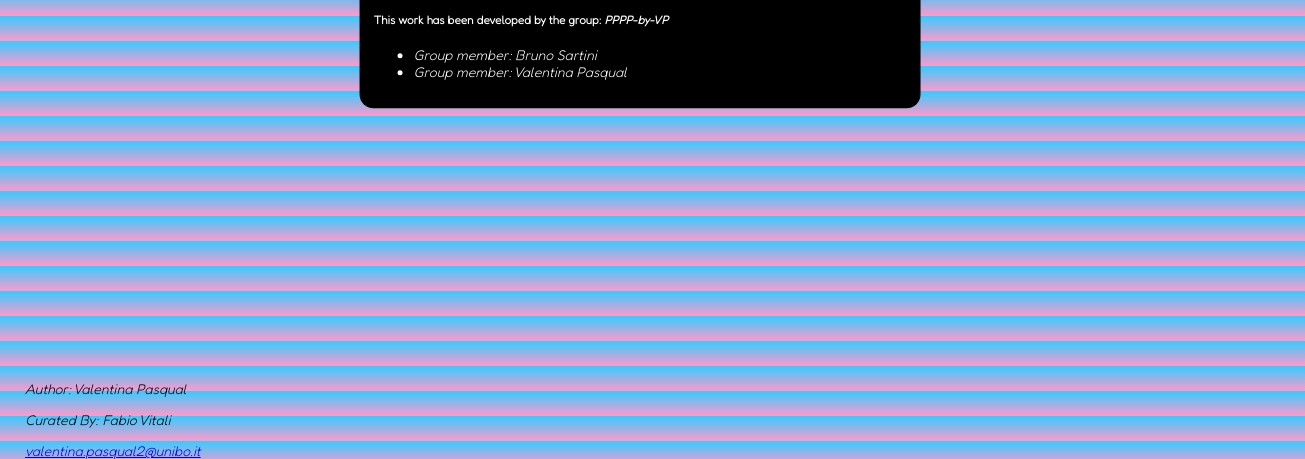
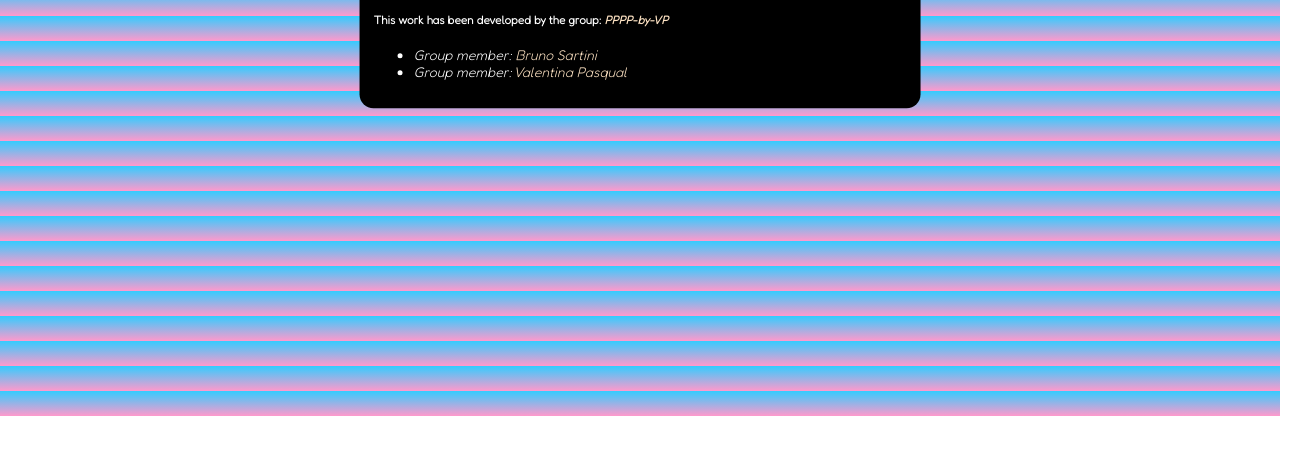
Before and after one commit to PPPP-by-PV/PV-TechWeb-project, a plain HTML site: page index.html in a window 1280 px wide. Shown: the part 384-843 px from the top of the page, 1305 px wide, since content can reach past the window. After the commit the page ends 800 px from the top, so only its background shows below. Drawn offline with Linux system fonts and the light colour scheme.

Commit message:
Update index and style

```diff
--- a/index.html
+++ b/index.html
@@ -12,19 +12,13 @@
 
     <h1>Welcome to PV-TechWeb-Project!</h1>
 
-    <h5>This work has been developed by the group: <i>PPPP-by-VP<i></h5>
+    <h5>This work has been developed by the group: <i><a href="https://github.com/PPPP-by-PV">PPPP-by-VP</a><i></h5>
       <ul>
-          <li>Group member: Bruno Sartini</li>
-          <li>Group member: Valentina Pasqual</li>
+          <li>Group member: <a href="https://github.com/br0ast">Bruno Sartini</a></li>
+          <li>Group member: <a href="https://github.com/ValentinaPasqual">Valentina Pasqual</a></li>
       </ul>
 
     </section>
 
-   <footer>
-    <p>Author: Valentina Pasqual</p>
-    <p>Curated By: Fabio Vitali</p>
-    <p><a href="mailto:valentina.pasqual2@unibo.it">valentina.pasqual2@unibo.it</a></p>
-   </footer>
-
 </body>
 </html>
--- a/style.css
+++ b/style.css
@@ -26,11 +26,4 @@ h1 {
   margin-top: 5px;
 }
 
-li {text-color:white}
-
-footer {
-  position: absolute;
-  bottom: 0;
-  width: 100%;
-  height: 50px;
-}
+a {color:bisque; text-decoration: none;}
```
